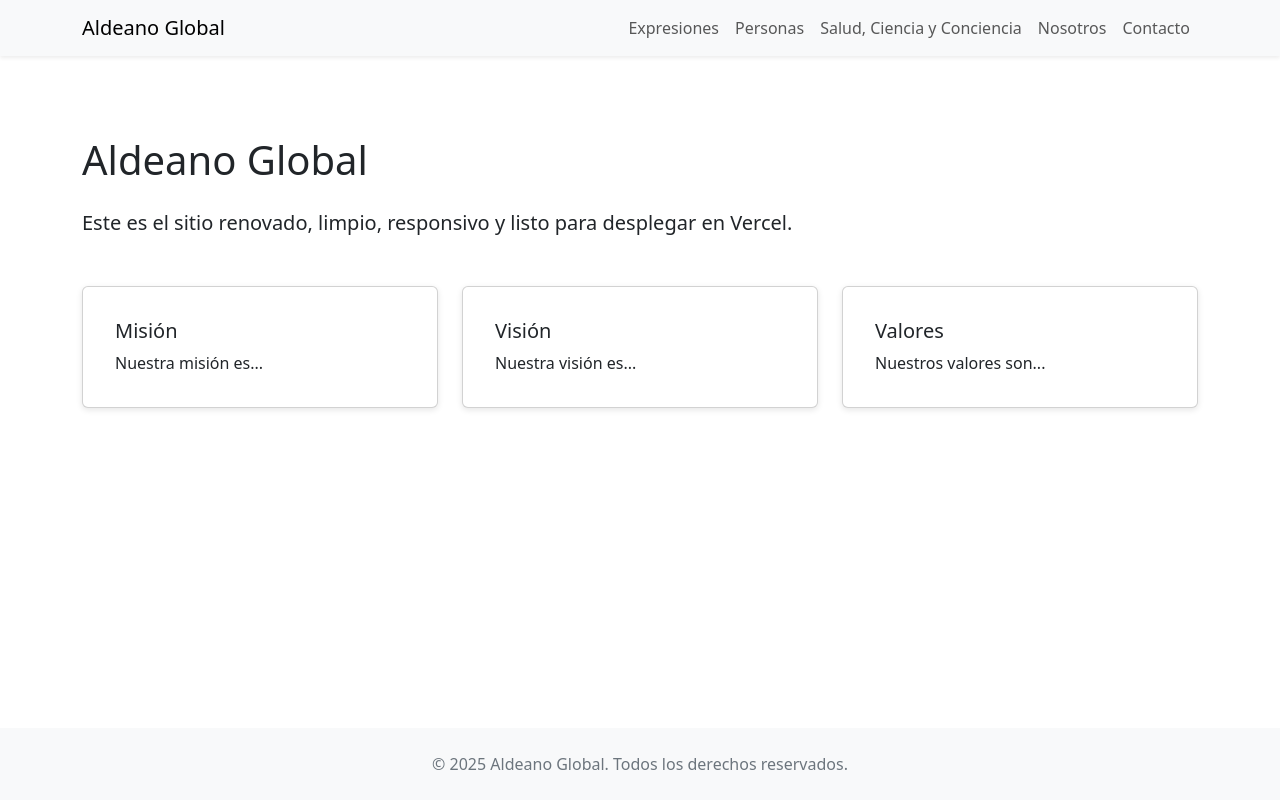
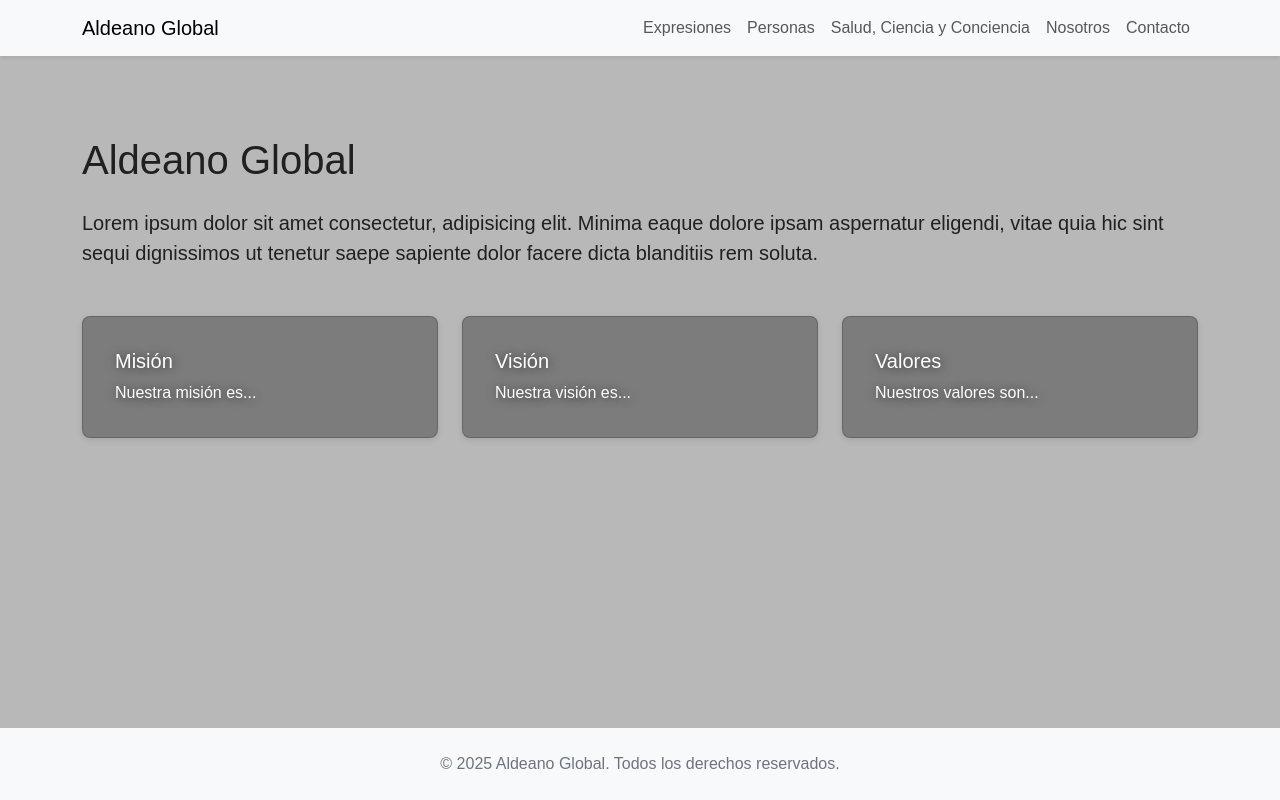
Before and after one commit to marianof87/aldeano_global, a Next.js app: page / in a window 1280 px wide. Built offline with nearby package versions, Linux system fonts and the light colour scheme.

Commit message:
index solucionado

```diff
--- a/src/pages/_app.tsx
+++ b/src/pages/_app.tsx
@@ -1,6 +1,6 @@
 // src/pages/_app.tsx
-import "@/styles/globals.css";
-import "bootstrap/dist/css/bootstrap.min.css"; // 🔹 IMPORTANTE
+import "bootstrap/dist/css/bootstrap.min.css"; // ← primero Bootstrap
+import "@/styles/globals.css";                 // ← luego tus estilos (sobrescriben a Bootstrap)
 import type { AppProps } from "next/app";
 
 export default function App({ Component, pageProps }: AppProps) {
--- a/src/pages/index.tsx
+++ b/src/pages/index.tsx
@@ -6,7 +6,7 @@
       <div className="container py-5">
         <h1 className="mb-4">Aldeano Global</h1>
         <p className="lead">
-          Este es el sitio renovado, limpio, responsivo y listo para desplegar en Vercel.
+          Lorem ipsum dolor sit amet consectetur, adipisicing elit. Minima eaque dolore ipsam aspernatur eligendi, vitae quia hic sint sequi dignissimos ut tenetur saepe sapiente dolor facere dicta blanditiis rem soluta.
         </p>
 
         <div className="row mt-5">
--- a/src/styles/globals.css
+++ b/src/styles/globals.css
@@ -6,16 +6,16 @@
 
 @media (prefers-color-scheme: dark) {
   :root {
-    --background: #0a0a0a;
-    --foreground: #838383;
+    --background: #dddddd;
+    --foreground: #353535;
   }
 }
 
 body {
   margin: 0;
   padding: 0;
-  background-color: rgb(146, 146, 146);
-  color: gray;
+  background-color: rgb(184, 184, 184);
+  color: rgb(32, 32, 32);
   -webkit-font-smoothing: antialiased;
   -moz-osx-font-smoothing: grayscale;
   font-family: Arial, Helvetica, sans-serif; /* fuente básica */
@@ -30,8 +30,9 @@
 .card {
   border-radius: 0.5rem;
   box-shadow: 0 2px 6px rgba(0,0,0,0.1);
-  background-color: #3f3f3f;
-  color: #797979;
+  background-color: #7c7c7c;
+  color: #ffffff;
+  text-shadow: 1px 1px 10px #363636;
   margin-bottom: 1.5rem;
   padding: 1rem;
 }
@@ -57,6 +58,6 @@
   }
 
   .card {
-    box-shadow: 0 2px 6px rgba(255,255,255,0.05);
+    box-shadow: 0 2px 6px rgba(202, 202, 202, 0.05);
   }
 }
```
Also changed, not shown: tsconfig.json (+18 -8 lines).
